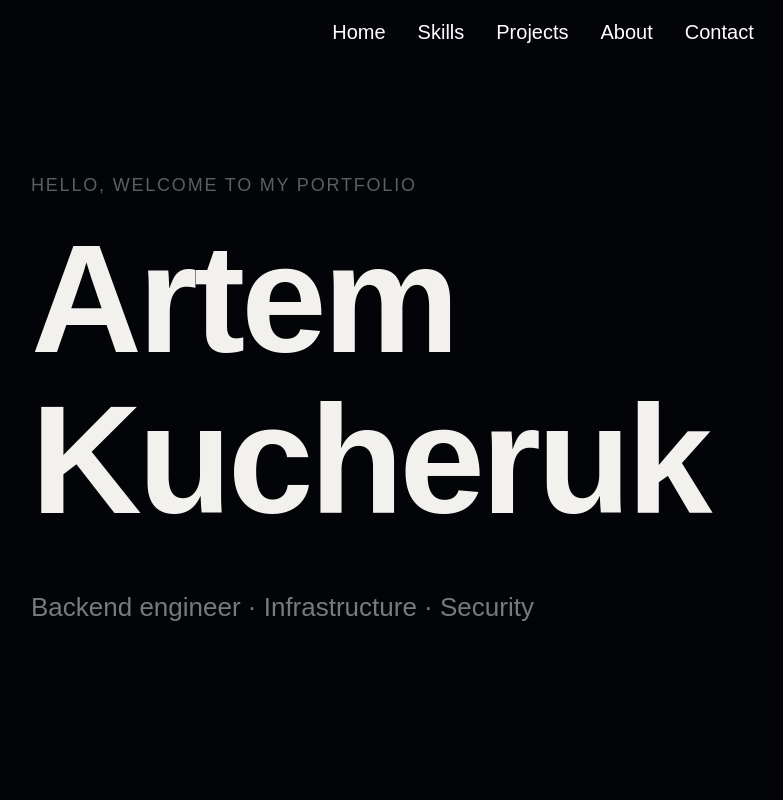
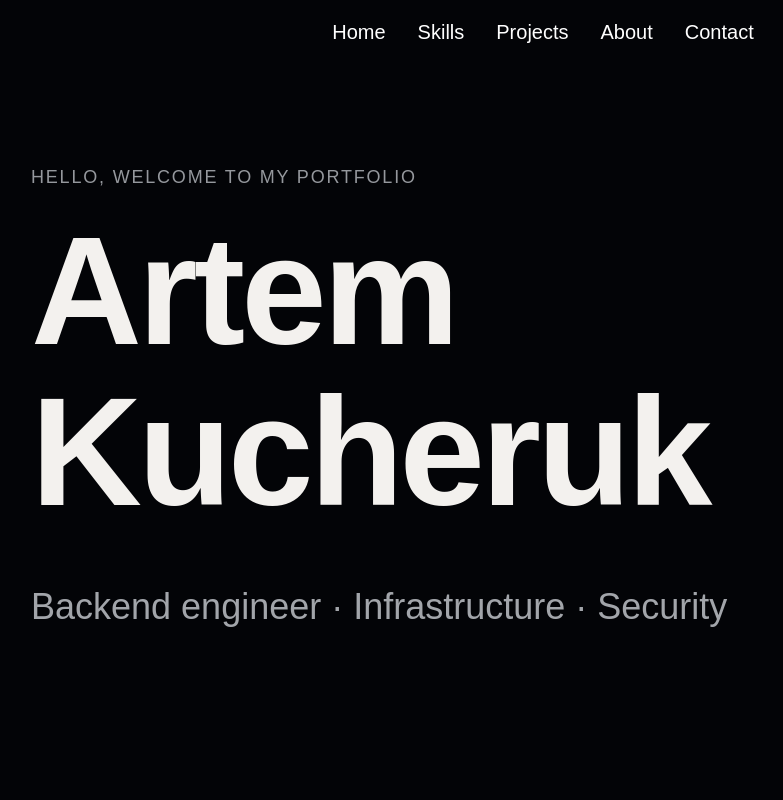
Before and after one commit to ArtemKucheruk/portfolio, a Next.js app: page / in a window 1280 px wide. Shown: the top 800 px of the page, without its empty margins (97-880 px from the left). Built offline with nearby package versions, Linux system fonts and the light colour scheme; a web font is replaced by a local one.

Commit message:
fix: make text bigger and cleaner (feedback)

```diff
--- a/src/components/sections/Hero.tsx
+++ b/src/components/sections/Hero.tsx
@@ -45,7 +45,7 @@ export function Hero() {
         >
           <motion.span
             initial={{ color: "oklch(0.28 0 0)" }}
-            animate={{ color: "oklch(0.48 0.008 260)" }}
+            animate={{ color: "oklch(0.68 0.008 260)" }}
             transition={{ duration: 1.1, delay: 0.4, ease: "easeOut" }}
           >
             Hello, welcome to my portfolio
@@ -68,14 +68,14 @@ export function Hero() {
         </div>
 
         <motion.p
-          className="mt-12 text-[clamp(1.125rem,2.5vw,1.625rem)] leading-relaxed"
+          className="mt-12 text-[clamp(1.5rem,3.5vw,2.25rem)] leading-relaxed"
           initial={{ opacity: 0, y: 12 }}
           animate={{ opacity: 1, y: 0 }}
           transition={{ duration: 0.7, delay: 1.5, ease: "easeOut" }}
         >
           <motion.span
             initial={{ color: "oklch(0.32 0 0)" }}
-            animate={{ color: "oklch(0.58 0.008 260)" }}
+            animate={{ color: "oklch(0.72 0.008 260)" }}
             transition={{ duration: 1.2, delay: 1.8, ease: "easeOut" }}
           >
             Backend engineer · Infrastructure · Security
```
